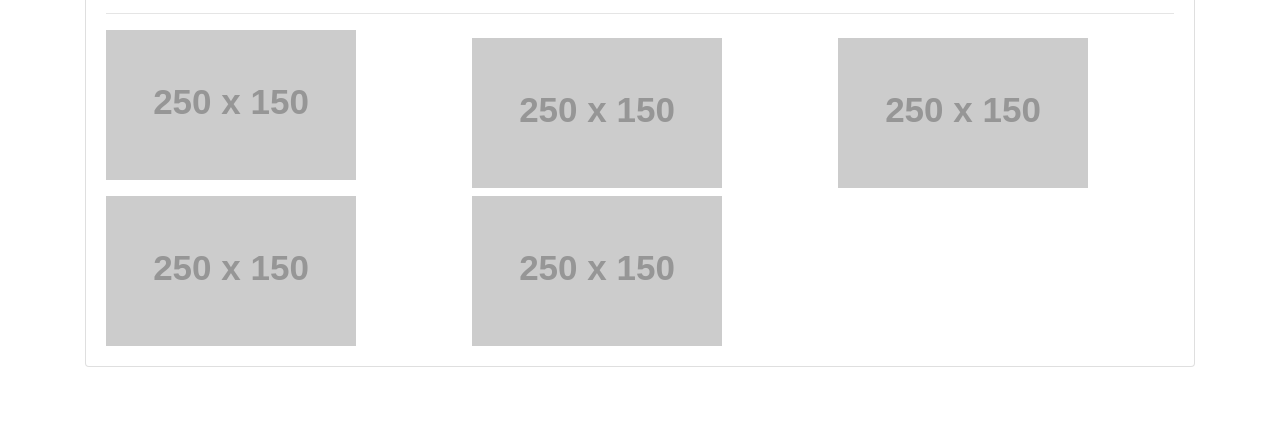
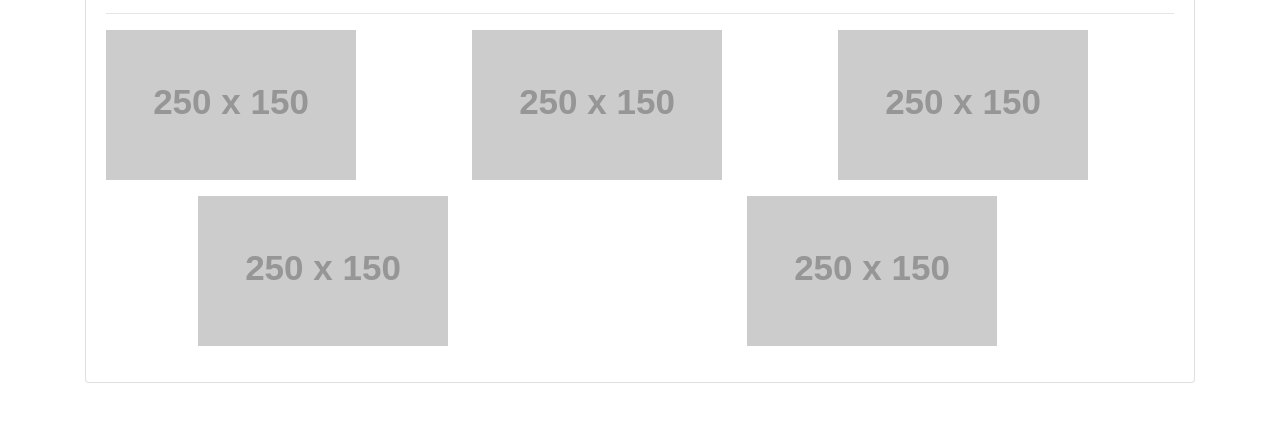
Before and after one commit to urvishp13/Bootstrap-Portfolio, a plain HTML site: page portfolio.html in a window 1280 px wide. Shown: the part 166-588 px from the top of the page. Drawn offline with nearby package versions, Linux system fonts and the light colour scheme; placeholder pictures from the web are drawn by us.

Commit message:
final edits

```diff
--- a/portfolio.html
+++ b/portfolio.html
@@ -6,6 +6,7 @@
   <meta name="viewport" content="width=device-width, initial-scale=1.0">
   <meta http-equiv="X-UA-Compatible" content="ie=edge">
   <link rel="stylesheet" href="https://stackpath.bootstrapcdn.com/bootstrap/4.1.3/css/bootstrap.min.css">
+  <link rel="stylesheet" href="style.css">
   <title>Document</title>
 </head>
 
@@ -40,22 +41,20 @@
             <hr>
           </div>
         </div>
-        <div class="row">
-          <div class="col-md-4">
+        <div class="row justify-content-around">
+          <div class="col-12 col-sm-6 col-md-4 mb-3">
             <img src="https://via.placeholder.com/250x150" class="img-fluid" alt="Responsive image">
           </div>
-          <div class="col-md-4 mt-2">
+          <div class="col-12 col-sm-6 col-md-4 mb-3">
             <img src="https://via.placeholder.com/250x150" class="img-fluid" alt="Responsive image">
           </div>
-          <div class="col-md-4 mt-2">
+          <div class="col-12 col-sm-6 col-md-4 mb-3">
             <img src="https://via.placeholder.com/250x150" class="img-fluid" alt="Responsive image">
           </div>
-        </div>
-        <div class="row">
-          <div class="col-md-4 mt-2">
+          <div class="col-12 col-sm-6 col-md-4 mb-3">
             <img src="https://via.placeholder.com/250x150" class="img-fluid" alt="Responsive image">
           </div>
-          <div class="col-md-4 mt-2">
+          <div class="col-12 col-sm-6 col-md-4">
             <img src="https://via.placeholder.com/250x150" class="img-fluid" alt="Responsive image">
           </div>
         </div>
```
Also changed, not shown: style.css (added).
